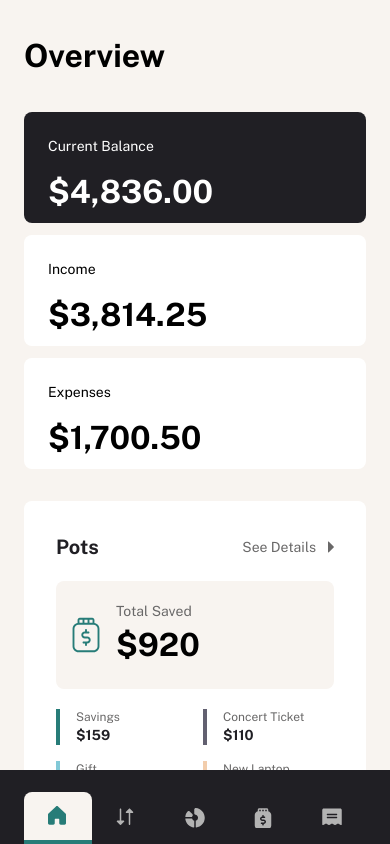
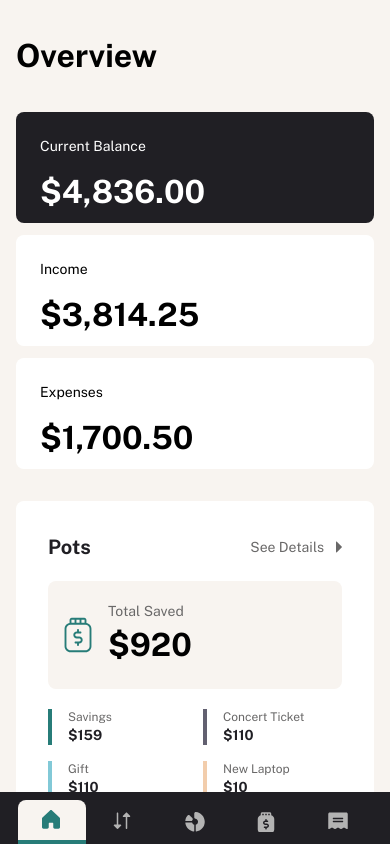
Before and after one commit to mrvicthor/personal-finance-app, a Next.js app: page / in a window 390 px wide. Built offline with nearby package versions, Linux system fonts and the light colour scheme.

Commit message:
fix(layout.tsx): amend style

```diff
--- a/src/app/layout.tsx
+++ b/src/app/layout.tsx
@@ -4,6 +4,7 @@ import "./globals.css";
 import LayoutWrapper from "@/components/layoutWrapper";
 import Sidebar from "@/components/sidebar";
 import { CollapseStoreProvider } from "@/providers/collapse-store-provider";
+import Header from "@/components/header";
 
 const publicSans = Public_Sans({
   variable: "--font-public-sans",
@@ -29,7 +30,10 @@ export default function RootLayout({
           <LayoutWrapper>
             {" "}
             <Sidebar />
-            {children}
+            <>
+              {children}
+              <Header />
+            </>
           </LayoutWrapper>
         </CollapseStoreProvider>
       </body>
--- a/src/app/page.tsx
+++ b/src/app/page.tsx
@@ -1,6 +1,5 @@
 import Balance from "@/components/balance";
 import Budgets from "@/components/budgets";
-import Header from "@/components/header";
 import Pots from "@/components/pots";
 import Title from "@/components/title";
 import Transactions from "@/components/transactions";
@@ -8,7 +7,7 @@ import Transactions from "@/components/transactions";
 export default function Home() {
   return (
     <main className="main py-8 h-screen overflow-hidden overflow-y-scroll">
-      <section className="px-6 sm:px-10">
+      <section className="px-4 sm:px-10">
         <Title title="overview" />
         <Balance />
         <section className="grid main-overview mt-8 gap-6">
@@ -21,7 +20,6 @@ export default function Home() {
           </section>
         </section>
       </section>
-      <Header />
     </main>
   );
 }
--- a/src/components/header.tsx
+++ b/src/components/header.tsx
@@ -8,9 +8,8 @@ import { usePathname } from "next/navigation";
 const Header = () => {
   const pathname = usePathname();
   return (
-    <footer className="h-[4.625rem] md:hidden bg-[#201f24] fixed bottom-0 w-screen px-6">
-      <div className="flex items-end justify-center h-full">
-        <ul className="flex justify-around">
+    <footer className="h-[3.25rem] sm:h-[4.625rem] md:hidden bg-[#201f24] fixed bottom-0 w-screen px-6">
+      <ul className="flex justify-around absolute bottom-0 left-4 right-4 sm:left-6 sm:right-6">
         {links.map((link) => {
           const isActive = pathname === link.href;
           return (
@@ -21,7 +20,7 @@ const Header = () => {
                   isActive
                     ? "bg-[#f8f4f0] text-[#201f24] border-b-4 border-[#277c78]"
                     : "text-[#b3b3b3] hover:text-[#f2f2f2]"
-                  } h-[3.25rem] sm:h-[4.125rem] w-[4.2875rem] sm:w-[6.5rem] flex flex-col items-center justify-center rounded-t-lg`}
+                } h-[2.75rem] sm:h-[4.125rem] w-[4.2875rem] sm:w-[6.5rem] flex flex-col items-center justify-center rounded-t-lg`}
               >
                 <Icon
                   currentColor={isActive ? "#277c78" : "#b3b3b3"}
@@ -35,7 +34,7 @@ const Header = () => {
           );
         })}
       </ul>
-      </div>
+      {/* </div> */}
     </footer>
   );
 };
```
Lines whose indentation alone changed are shown as unchanged.
